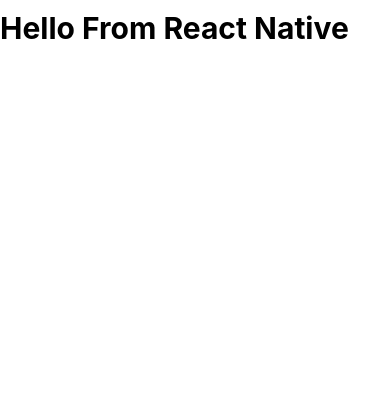
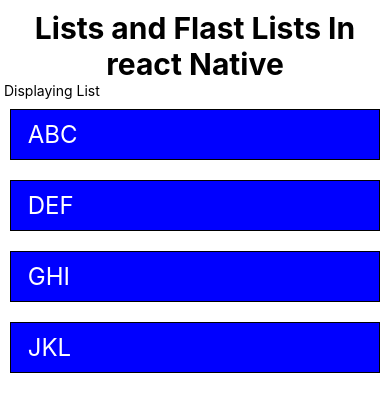
Before and after one commit to bhubany/react-native-tuts, a React Native app: screen / in a window 390 px wide. Shown: the top 412 px of the page. Built offline with nearby package versions, Linux system fonts and the light colour scheme.

Commit message:
feat(): flat list

```diff
--- a/src/App.tsx
+++ b/src/App.tsx
@@ -1,23 +1,58 @@
 import React from 'react';
-import {ScrollView, Text, View} from 'react-native';
+import {FlatList, ScrollView, StyleSheet, Text, View} from 'react-native';
 
 function App(): JSX.Element {
+  const users = [
+    {
+      id: 1,
+      name: 'ABC',
+    },
+    {
+      id: 2,
+      name: 'DEF',
+    },
+    {
+      id: 3,
+      name: 'GHI',
+    },
+    {
+      id: 4,
+      name: 'JKL',
+    },
+  ];
+
   return (
     <ScrollView>
       <View>
-        <Text
-          style={{
-            fontSize: 30,
-            display: 'flex',
-            textAlign: 'center',
-            paddingTop: 10,
-            fontWeight: 'bold',
-          }}>
-          Hello From React Native
+        <Text style={styles.container}>
+          Lists and Flast Lists In react Native
         </Text>
       </View>
+      <Text> Displaying List</Text>
+      <FlatList
+        data={users}
+        renderItem={({item}) => <Text style={styles.item}> {item.name}</Text>}
+      />
     </ScrollView>
   );
 }
+export default App;
 
-export default App;
+const styles = StyleSheet.create({
+  container: {
+    fontSize: 30,
+    display: 'flex',
+    textAlign: 'center',
+    paddingTop: 10,
+    fontWeight: 'bold',
+  },
+  item: {
+    fontSize: 24,
+    padding: 10,
+    color: '#fff',
+    backgroundColor: 'blue',
+    borderColor: 'black',
+    borderWidth: 1,
+    margin: 10,
+  },
+});
```
